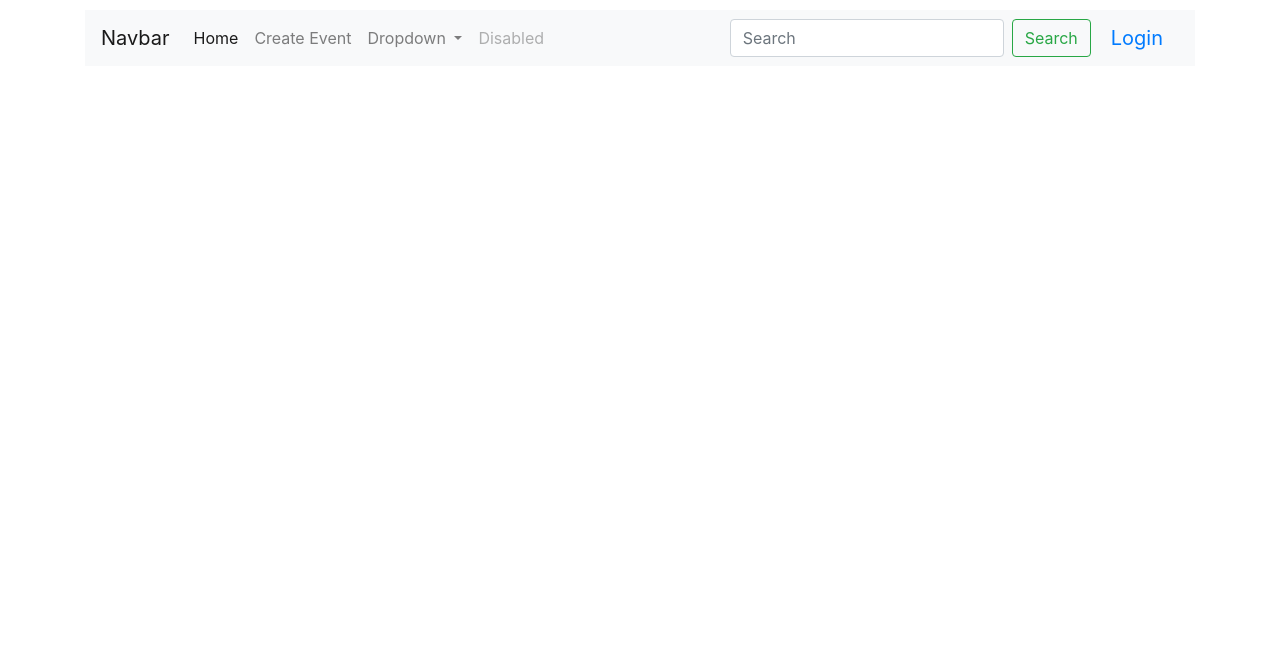
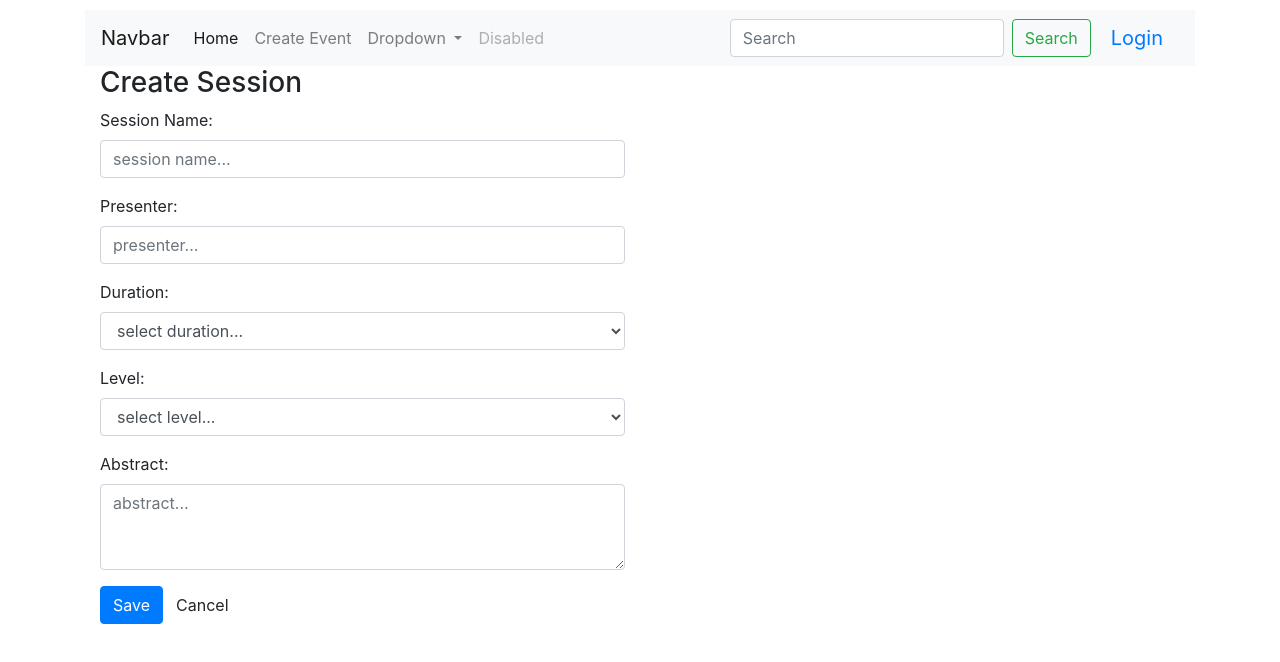
Before and after one commit to samarthya/angular, an Angular app: page /events/session/new in a window 1280 px wide. Before the commit this address led to /. Shown: the top 662 px of the page. Built offline with nearby package versions, Linux system fonts and the light colour scheme.

Commit message:
Reactive form and template form update

```diff
--- a/package.json
+++ b/package.json
@@ -32,9 +32,9 @@
     "@angular/cli": "~7.3.4",
     "@angular/compiler-cli": "~7.2.0",
     "@angular/language-service": "~7.2.0",
-    "@types/node": "~8.9.4",
     "@types/jasmine": "~2.8.8",
     "@types/jasminewd2": "~2.0.3",
+    "@types/node": "~8.9.4",
     "codelyzer": "~4.5.0",
     "jasmine-core": "~2.99.1",
     "jasmine-spec-reporter": "~4.2.1",
@@ -45,7 +45,7 @@
     "karma-jasmine-html-reporter": "^0.2.2",
     "protractor": "~5.4.0",
     "ts-node": "~7.0.0",
-    "tslint": "~5.11.0",
-    "typescript": "~3.2.2"
+    "tslint": "^5.11.0",
+    "typescript": "^3.2.4"
   }
 }
--- a/src/app/app.module.ts
+++ b/src/app/app.module.ts
@@ -11,7 +11,8 @@ import {
   EventThumbnailComponent,
   EventsListComponent,
   EventResolverService,
-  EventsService
+  EventsService,
+  CreateSessionComponent
 } from "./events/index";
 import { EventsAppComponent } from "./events-app.component";
 
@@ -33,6 +34,7 @@ import { FormsModule, ReactiveFormsModule } from '@angular/forms';
     NavBarComponent,
     EventDetailsComponent,
     CreateEventComponent,
+    CreateSessionComponent,
     ErrorComponent
   ],
   imports: [
--- a/src/app/events/create-event.component.html
+++ b/src/app/events/create-event.component.html
@@ -23,20 +23,21 @@
       <input (ngModel)="newEvent.price" name="price" required id="eventPrice" type="text" type="number" class="form-control" placeholder="event price..." />
     </div>
 
-    <div ngModelGroup="location">
+    <!-- <div ngModelGroup="location"> -->
       <div class="form-group">
         <label for="address">Event Location:</label>
-        <input (ngModel)="newEvent.address" name="address" id="address" type="text" class="form-control" placeholder="Address of event..." />
+        <!-- One way data binding if using ()-->
+        <input (ngModel)="newEvent.location.address" name="address" id="address" type="text" class="form-control" placeholder="Address of event..." />
       </div>
       <div class="row">
         <div class="col-md-6">
-          <input (ngModel)="newEvent.city" name="city" id="city" type="text" class="form-control" placeholder="City..." />
+          <input (ngModel)="newEvent.location.city" name="city" id="city" type="text" class="form-control" placeholder="City..." />
         </div>
         <div class="col-md-6" >
-          <input (ngModel)="newEvent.country" name="country" id="country" type="text" class="form-control" placeholder="Country..." />
+          <input (ngModel)="newEvent.location.country" name="country" id="country" type="text" class="form-control" placeholder="Country..." />
         </div>
       </div>
-    </div>
+    <!-- </div> -->
     <div class="form-group">
       <label for="onlineUrl">Online Url:</label>
       <input (ngModel)="newEvent.onlineUrl" name="onlineUrl" id="onlineUrl" type="text" class="form-control" placeholder="Online Url..." />
--- /dev/null
+++ b/src/app/events/event-details/create-session.component.html
@@ -0,0 +1,40 @@
+<div class="col-md-12">
+    <h3>Create Session</h3>
+  </div>
+  <div class="col-md-6">
+    <form autocomplete="off">
+      <div class="form-group">
+        <label for="sessionName">Session Name:</label>
+        <input id="sessionName" type="text" class="form-control" placeholder="session name..." />
+      </div>
+      <div class="form-group">
+        <label for="eventDate">Presenter:</label>
+        <input id="presenter" type="text" class="form-control" placeholder="presenter..." />
+      </div>
+      <div class="form-group">
+        <label for="duration">Duration:</label>
+        <select class="form-control">
+          <option value="">select duration...</option>
+          <option value="1">Half Hour</option>
+          <option value="2">1 Hour</option>
+          <option value="3">Half Day</option>
+          <option value="4">Full Day</option>
+        </select>
+      </div>
+      <div class="form-group">
+        <label for="level">Level:</label>
+        <select class="form-control">
+          <option value="">select level...</option>
+          <option value="Beginner">Beginner</option>
+          <option value="Intermediate">Intermediate</option>
+          <option value="Advanced">Advanced</option>
+        </select>
+      </div>
+      <div class="form-group">
+        <label for="abstract">Abstract:</label>
+        <textarea id="abstract" rows=3 class="form-control" placeholder="abstract..."></textarea>
+      </div>
+      <button type="submit" class="btn btn-primary">Save</button>
+      <button type="button" class="btn btn-default">Cancel</button>
+    </form>
+  </div>
--- /dev/null
+++ b/src/app/events/event-details/create-session.component.ts
@@ -0,0 +1,15 @@
+import { Component, OnInit } from '@angular/core';
+
+@Component({
+  templateUrl: "./create-session.component.html",
+  styleUrls: ['create.style.css'],
+})
+export class CreateSessionComponent implements OnInit{
+  constructor() {
+
+  }
+
+  ngOnInit() {
+    console.log(' Initialized : CreateSessionComponent. ');
+  }
+}
--- a/src/app/events/event-details/index.ts
+++ b/src/app/events/event-details/index.ts
@@ -1,2 +1,5 @@
 export * from "./event-details.component";
 export * from "./event-route-activator.service";
+export * from "./create-session.component";
+
+/** Barrel */
--- a/src/app/nav/navbar.component.html
+++ b/src/app/nav/navbar.component.html
@@ -33,8 +33,12 @@
         <input class="form-control mr-sm-2" type="search" placeholder="Search" aria-label="Search">
         <button class="btn btn-outline-success my-2 my-sm-0" type="submit">Search</button>
         <div class="navbar-brand" id="idWelcome">
-          <span *ngIf="authService.isAuthenticated() === false "><a [routerLink]="['user/login']">Login</a></span>
-          <span *ngIf="authService.isAuthenticated()"><a [routerLink]="['user/profile']" routerLinkActive="router-link-active active" >Welcome {{authService.currentUser.firstName}}</a></span>
+          <span *ngIf="!!authService.isAuthenticated() === false "><a [routerLink]="['user/login']">Login</a></span>
+          <span *ngIf="!!authService.isAuthenticated()">
+            <a [routerLink]="['user/profile']" routerLinkActive="router-link-active active" >
+              Welcome {{authService.currentUser.firstName}}
+            </a>
+          </span>
         </div>
       </form>
 
--- a/src/app/nav/navbar.component.ts
+++ b/src/app/nav/navbar.component.ts
@@ -13,6 +13,11 @@ import { Router } from '@angular/router';
       color: red;
       margin-left: 20px;
     }
+
+    a:hover {
+      color: crimson;
+      text-decoration: overline;
+    }
   `]
 })
 
--- /dev/null
+++ b/src/app/nav/navbar.style.css
@@ -0,0 +1,3 @@
+a:hover {
+  text-decoration: crimson strike-through;
+}
--- a/src/app/user/login.css
+++ b/src/app/user/login.css
@@ -7,3 +7,8 @@ em {
 form > button {
   margin-left: 5px;
 }
+
+label[for] {
+  font-family: 'Courier New', Courier, monospace;
+  font-size: .75em;
+ }
```
Also changed, not shown: src/app/routes.ts (+6 -1 lines), src/app/events/event-details/create.style.css (added).
